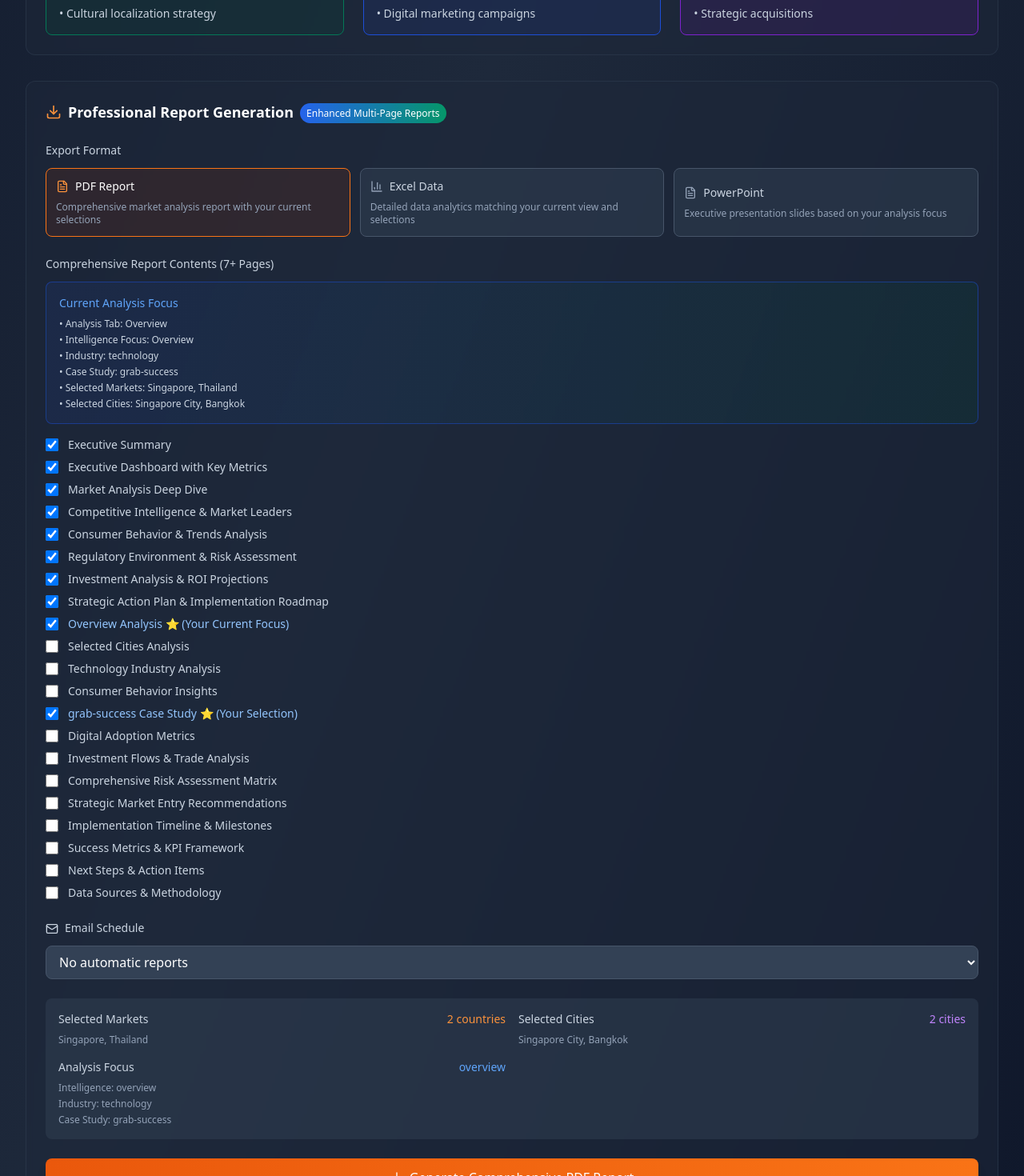
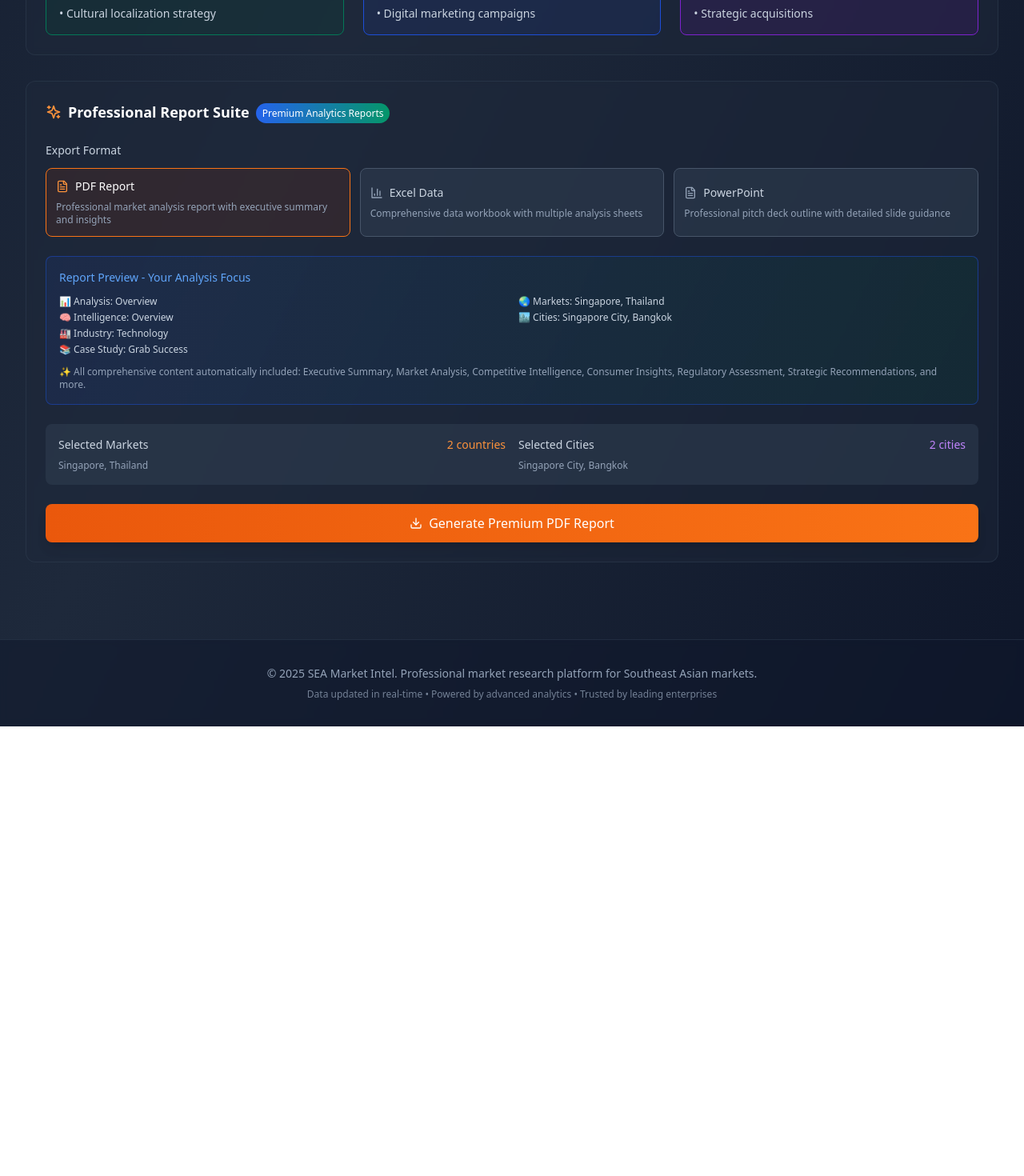
Before and after one commit to RafaTahir/market-penetration, a React (Vite) app: page / in a window 1280 px wide. Shown: the part 1700-3170 px from the top of the page at 80% size. After the commit the page ends 2608 px from the top, so only its background shows below. Built offline with nearby package versions, Linux system fonts and the light colour scheme.

Commit message:
Enhanced Report Generation System

```diff
--- a/src/components/ExportTools.tsx
+++ b/src/components/ExportTools.tsx
@@ -1,5 +1,5 @@
 import React, { useState } from 'react';
-import { Download, FileText, BarChart3, Mail, Calendar, Loader2 } from 'lucide-react';
+import { Download, FileText, BarChart3, Loader2, Sparkles } from 'lucide-react';
 import { ExportService, ExportData } from '../services/exportService';
 
 interface ExportToolsProps {
@@ -20,7 +20,6 @@ const ExportTools: React.FC<ExportToolsProps> = ({
   selectedCaseStudy
 }) => {
   const [exportFormat, setExportFormat] = useState<'pdf' | 'excel' | 'ppt'>('pdf');
-  const [emailSchedule, setEmailSchedule] = useState<'none' | 'weekly' | 'monthly'>('none');
   const [isExporting, setIsExporting] = useState(false);
 
   const exportService = ExportService.getInstance();
@@ -30,19 +29,19 @@ const ExportTools: React.FC<ExportToolsProps> = ({
       id: 'pdf',
       name: 'PDF Report',
       icon: <FileText className="h-4 w-4" />,
-      description: 'Comprehensive market analysis report with your current selections'
+      description: 'Professional market analysis report with executive summary and insights'
     },
     {
       id: 'excel',
       name: 'Excel Data',
       icon: <BarChart3 className="h-4 w-4" />,
-      description: 'Detailed data analytics matching your current view and selections'
+      description: 'Comprehensive data workbook with multiple analysis sheets'
     },
     {
       id: 'ppt',
       name: 'PowerPoint',
       icon: <FileText className="h-4 w-4" />,
-      description: 'Executive presentation slides based on your analysis focus'
+      description: 'Professional pitch deck outline with detailed slide guidance'
     }
   ];
 
@@ -123,11 +122,11 @@ const ExportTools: React.FC<ExportToolsProps> = ({
   return (
     <div className="bg-slate-800/50 backdrop-blur-sm rounded-xl p-6 border border-slate-700/50">
       <div className="flex items-center space-x-2 mb-6">
-        <Download className="h-5 w-5 text-orange-400" />
-        <h2 className="text-lg font-semibold text-white">Professional Report Generation</h2>
+        <Sparkles className="h-5 w-5 text-orange-400" />
+        <h2 className="text-lg font-semibold text-white">Professional Report Suite</h2>
         <div className="ml-auto">
           <span className="px-2 py-1 bg-gradient-to-r from-blue-600 to-emerald-600 text-white text-xs rounded-full font-medium">
-            Enhanced Multi-Page Reports
+            Premium Analytics Reports
           </span>
         </div>
       </div>
@@ -159,71 +158,25 @@ const ExportTools: React.FC<ExportToolsProps> = ({
           </div>
         </div>
 
-        {/* Report Contents */}
-        <div>
-          <h3 className="text-sm font-medium text-slate-300 mb-3">Comprehensive Report Contents (7+ Pages)</h3>
-          <div className="mb-4 p-4 bg-gradient-to-r from-blue-900/20 to-emerald-900/20 border border-blue-700/50 rounded-lg">
-            <div className="text-sm font-medium text-blue-400 mb-2">Current Analysis Focus</div>
-            <div className="space-y-1 text-xs text-slate-300">
-              <div>• Analysis Tab: {activeTab.charAt(0).toUpperCase() + activeTab.slice(1)}</div>
-              {activeInsightTab && <div>• Intelligence Focus: {activeInsightTab.charAt(0).toUpperCase() + activeInsightTab.slice(1)}</div>}
-              {selectedIndustry && <div>• Industry: {selectedIndustry}</div>}
-              {selectedCaseStudy && <div>• Case Study: {selectedCaseStudy}</div>}
-              <div>• Selected Markets: {selectedCountries.map(c => c.charAt(0).toUpperCase() + c.slice(1)).join(', ')}</div>
-              {selectedCities.length > 0 && <div>• Selected Cities: {selectedCities.map(c => c.replace('-', ' ').replace(/\b\w/g, l => l.toUpperCase())).join(', ')}</div>}
+        {/* Report Preview */}
+        <div className="bg-gradient-to-r from-blue-900/20 to-emerald-900/20 border border-blue-700/50 rounded-lg p-4">
+          <div className="text-sm font-medium text-blue-400 mb-3">Report Preview - Your Analysis Focus</div>
+          <div className="grid grid-cols-1 md:grid-cols-2 gap-4 text-xs text-slate-300">
+            <div className="space-y-1">
+              <div>📊 Analysis: {activeTab.charAt(0).toUpperCase() + activeTab.slice(1)}</div>
+              {activeInsightTab && <div>🧠 Intelligence: {activeInsightTab.charAt(0).toUpperCase() + activeInsightTab.slice(1)}</div>}
+              {selectedIndustry && <div>🏭 Industry: {selectedIndustry.charAt(0).toUpperCase() + selectedIndustry.slice(1)}</div>}
+              {selectedCaseStudy && <div>📚 Case Study: {selectedCaseStudy.replace('-', ' ').replace(/\b\w/g, l => l.toUpperCase())}</div>}
+            </div>
+            <div className="space-y-1">
+              <div>🌏 Markets: {selectedCountries.map(c => c.charAt(0).toUpperCase() + c.slice(1)).join(', ')}</div>
+              {selectedCities.length > 0 && <div>🏙️ Cities: {selectedCities.map(c => c.replace('-', ' ').replace(/\b\w/g, l => l.toUpperCase())).join(', ')}</div>}
             </div>
           </div>
-          <div className="space-y-2">
-            {[
-              'Executive Summary',
-              'Executive Dashboard with Key Metrics',
-              'Market Analysis Deep Dive',
-              'Competitive Intelligence & Market Leaders',
-              'Consumer Behavior & Trends Analysis',
-              'Regulatory Environment & Risk Assessment',
-              'Investment Analysis & ROI Projections',
-              'Strategic Action Plan & Implementation Roadmap',
-              `${activeTab.charAt(0).toUpperCase() + activeTab.slice(1)} Analysis ⭐ (Your Current Focus)`,
-              selectedCities.length > 0 ? 'Selected Cities Analysis' : 'City-Level Market Intelligence',
-              selectedIndustry ? `${selectedIndustry.charAt(0).toUpperCase() + selectedIndustry.slice(1)} Industry Analysis` : 'Industry Deep Dive Analysis',
-              activeInsightTab === 'consumer' ? 'Consumer Behavior Insights ⭐ (Your Focus)' : 'Consumer Behavior Insights',
-              selectedCaseStudy ? `${selectedCaseStudy} Case Study ⭐ (Your Selection)` : 'Market Entry Case Studies',
-              'Digital Adoption Metrics',
-              'Investment Flows & Trade Analysis',
-              'Comprehensive Risk Assessment Matrix',
-              'Strategic Market Entry Recommendations',
-              'Implementation Timeline & Milestones',
-              'Success Metrics & KPI Framework',
-              'Next Steps & Action Items',
-              'Data Sources & Methodology'
-            ].map((item, index) => (
-              <label key={index} className="flex items-center space-x-3">
-                <input
-                  type="checkbox"
-                  defaultChecked={index < 8 || item.includes('⭐')}
-                  className="w-4 h-4 text-orange-500 bg-slate-700 border-slate-600 rounded focus:ring-orange-500 focus:ring-2"
-                />
-                <span className={`text-sm ${item.includes('⭐') ? 'text-blue-300 font-medium' : 'text-slate-300'}`}>{item}</span>
-              </label>
-            ))}
+          <div className="mt-3 text-xs text-slate-400">
+            ✨ All comprehensive content automatically included: Executive Summary, Market Analysis,
+            Competitive Intelligence, Consumer Insights, Regulatory Assessment, Strategic Recommendations, and more.
           </div>
-        </div>
-
-        {/* Email Schedule */}
-        <div>
-          <h3 className="text-sm font-medium text-slate-300 mb-3">
-            <Mail className="h-4 w-4 inline mr-2" />
-            Email Schedule
-          </h3>
-          <select
-            value={emailSchedule}
-            onChange={(e) => setEmailSchedule(e.target.value as 'none' | 'weekly' | 'monthly')}
-            className="w-full bg-slate-700 border border-slate-600 text-white rounded-lg px-3 py-2 focus:border-orange-500 focus:ring-1 focus:ring-orange-500"
-          >
-            <option value="none">No automatic reports</option>
-            <option value="weekly">Weekly updates</option>
-            <option value="monthly">Monthly reports</option>
-          </select>
         </div>
 
         {/* Market Selection Summary */}
@@ -260,18 +213,6 @@ const ExportTools: React.FC<ExportToolsProps> = ({
                 </p>
               )}
             </div>
-
-            <div>
-              <div className="flex items-center justify-between mb-2">
-                <span className="text-sm font-medium text-slate-300">Analysis Focus</span>
-                <span className="text-sm text-blue-400">{activeTab}</span>
-              </div>
-              <div className="space-y-1 text-xs text-slate-400">
-                {activeInsightTab && <div>Intelligence: {activeInsightTab}</div>}
-                {selectedIndustry && <div>Industry: {selectedIndustry}</div>}
-                {selectedCaseStudy && <div>Case Study: {selectedCaseStudy}</div>}
-              </div>
-            </div>
           </div>
         </div>
 
@@ -284,22 +225,15 @@ const ExportTools: React.FC<ExportToolsProps> = ({
           {isExporting ? (
             <>
               <Loader2 className="h-4 w-4 animate-spin" />
-              <span>Generating Professional {exportFormat.toUpperCase()} Report...</span>
+              <span>Crafting Professional {exportFormat.toUpperCase()} Report...</span>
             </>
           ) : (
             <>
               <Download className="h-4 w-4" />
-              <span>Generate Comprehensive {exportFormat.toUpperCase()} Report</span>
+              <span>Generate Premium {exportFormat.toUpperCase()} Report</span>
             </>
           )}
         </button>
-
-        {emailSchedule !== 'none' && (
-          <div className="flex items-center space-x-2 text-sm text-emerald-400 bg-emerald-900/20 p-3 rounded-lg border border-emerald-700/50">
-            <Calendar className="h-4 w-4" />
-            <span>Automatic {emailSchedule} reports enabled</span>
-          </div>
-        )}
       </div>
     </div>
   );
```
